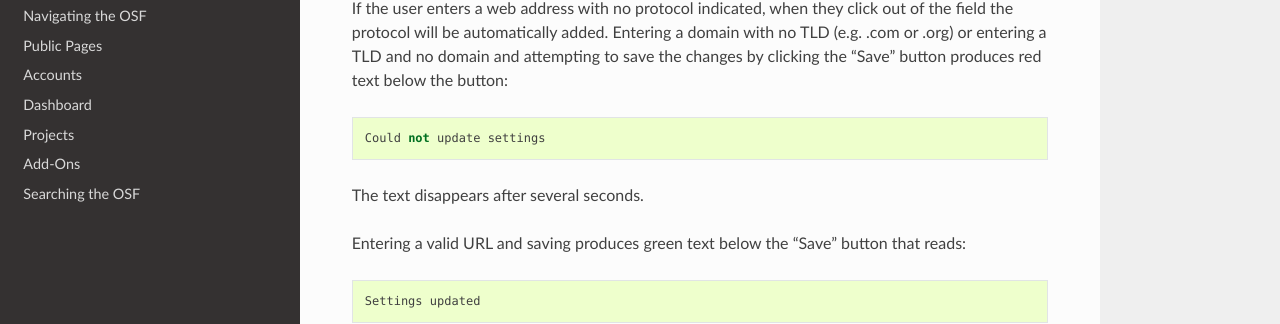
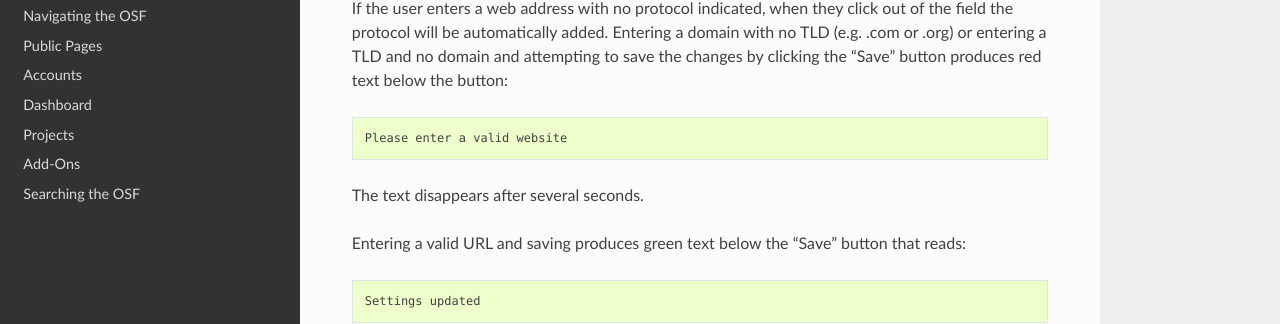
Before and after one commit to CenterForOpenScience/OSFDocs, a Sphinx documentation site: the page built from docs/accounts/profiles.rst, in a window 1280 px wide and 900 px high, scrolled down 3772 px. Shown: the part 129-453 px from the top of the window. Built offline with Sphinx 7.4.7 and the Read the Docs theme 2.0.0, drawn with Linux system fonts in a browser that asks for light colours.

Commit message:
personal site update

```diff
--- a/docs/accounts/profiles.rst
+++ b/docs/accounts/profiles.rst
@@ -131,7 +131,7 @@
 with no protocol indicated, when they click out of the field the protocol will be automatically added. Entering a domain with no TLD (e.g. .com or .org)
 or entering a TLD and no domain and attempting to save the changes by clicking the "Save" button produces red text below the button::
 
-    Could not update settings
+    Please enter a valid website
 
 The text disappears after several seconds.
 
```
